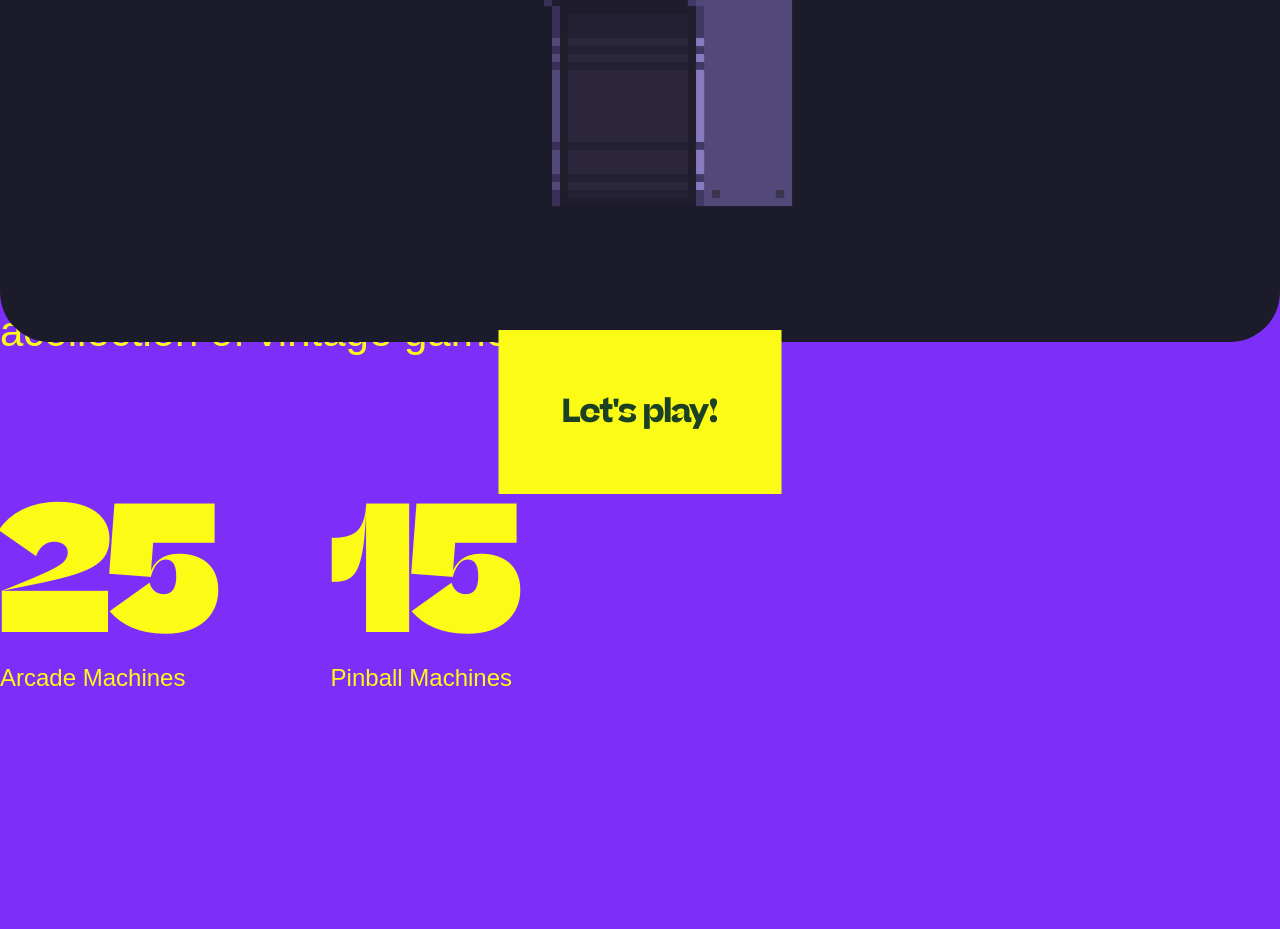
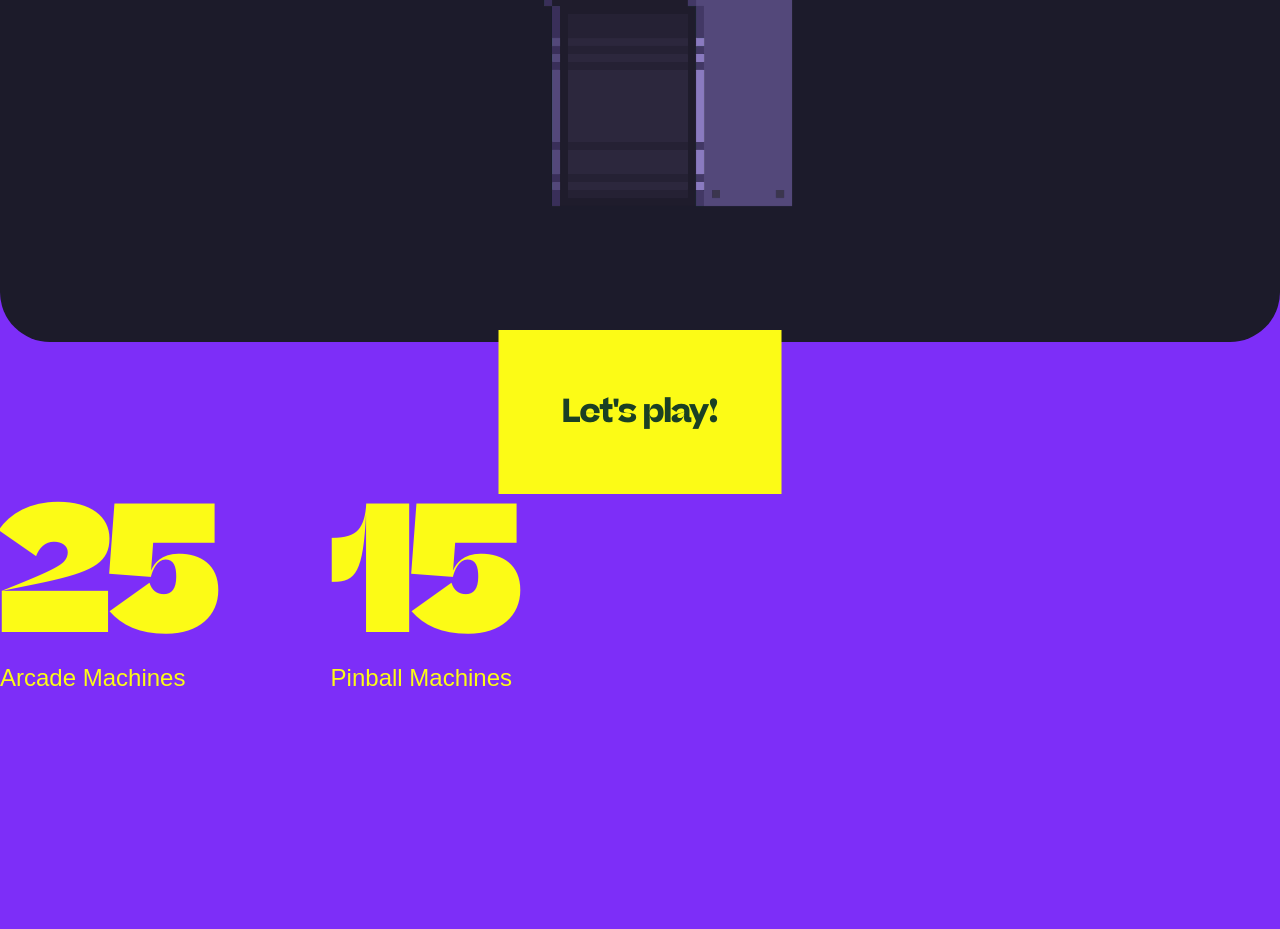
Before and after one commit to WahidN/experiments, a React (Create React App) app in the folder 02.animated-landing-page/: page / in a window 1280 px wide. Shown: the part 820-1749 px from the top of the page. Built offline with nearby package versions, Linux system fonts and the light colour scheme.

Commit message:
remove margin top from intro text

```diff
--- a/02.animated-landing-page/src/App.css
+++ b/02.animated-landing-page/src/App.css
@@ -159,7 +159,6 @@ section {
   flex: 1;
   max-width: 45%;
   font-size: 42px;
-  margin-top: 120px;
 }
 
 .numbers .animationWrapper {
```
